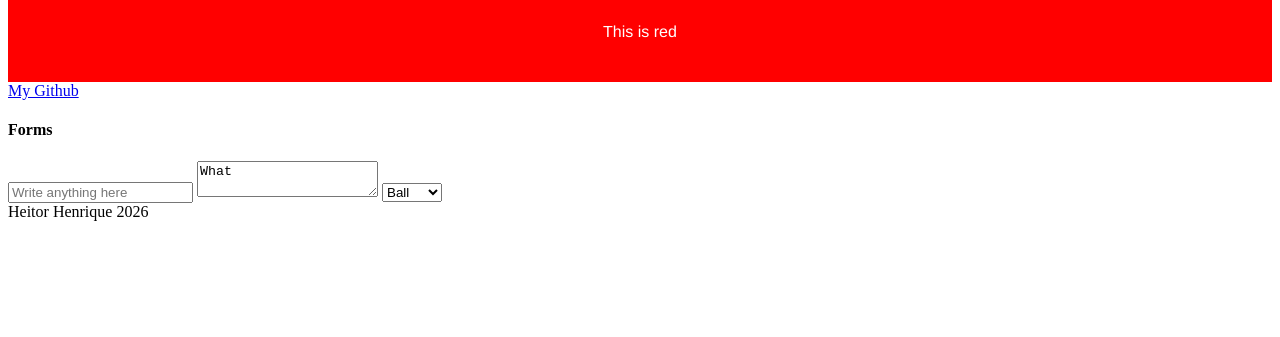
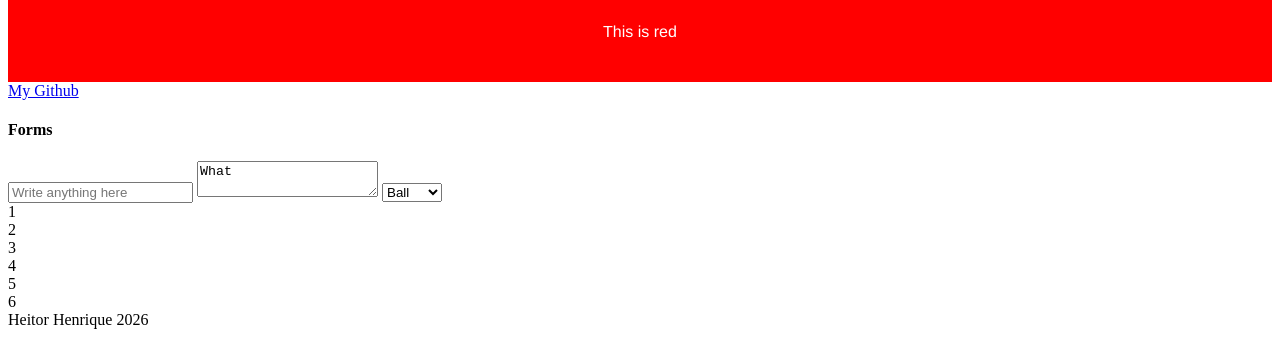
Before and after one commit to HeitorHMA/JavaScript-Revision, a plain HTML site: page HTML/index.html in a window 1280 px wide. Shown: the part 972-1309 px from the top of the page. Before the commit the page ends 1201 px from the top, so only its background shows below. Drawn offline with Linux system fonts and the light colour scheme.

Commit message:
feat: create divs to test flexbox css

```diff
--- a/HTML/index.html
+++ b/HTML/index.html
@@ -54,6 +54,14 @@
           <option>Car</option>
         </select>
       </section>
+      <div id="flexDivContainer">
+        <div class="divContent">1</div>
+        <div class="divContent">2</div>
+        <div class="divContent">3</div>
+        <div class="divContent">4</div>
+        <div class="divContent">5</div>
+        <div class="divContent">6</div>
+      </div>
     </main>
     <footer>Heitor Henrique 2026</footer>
     <script src="script.js"></script>
```
